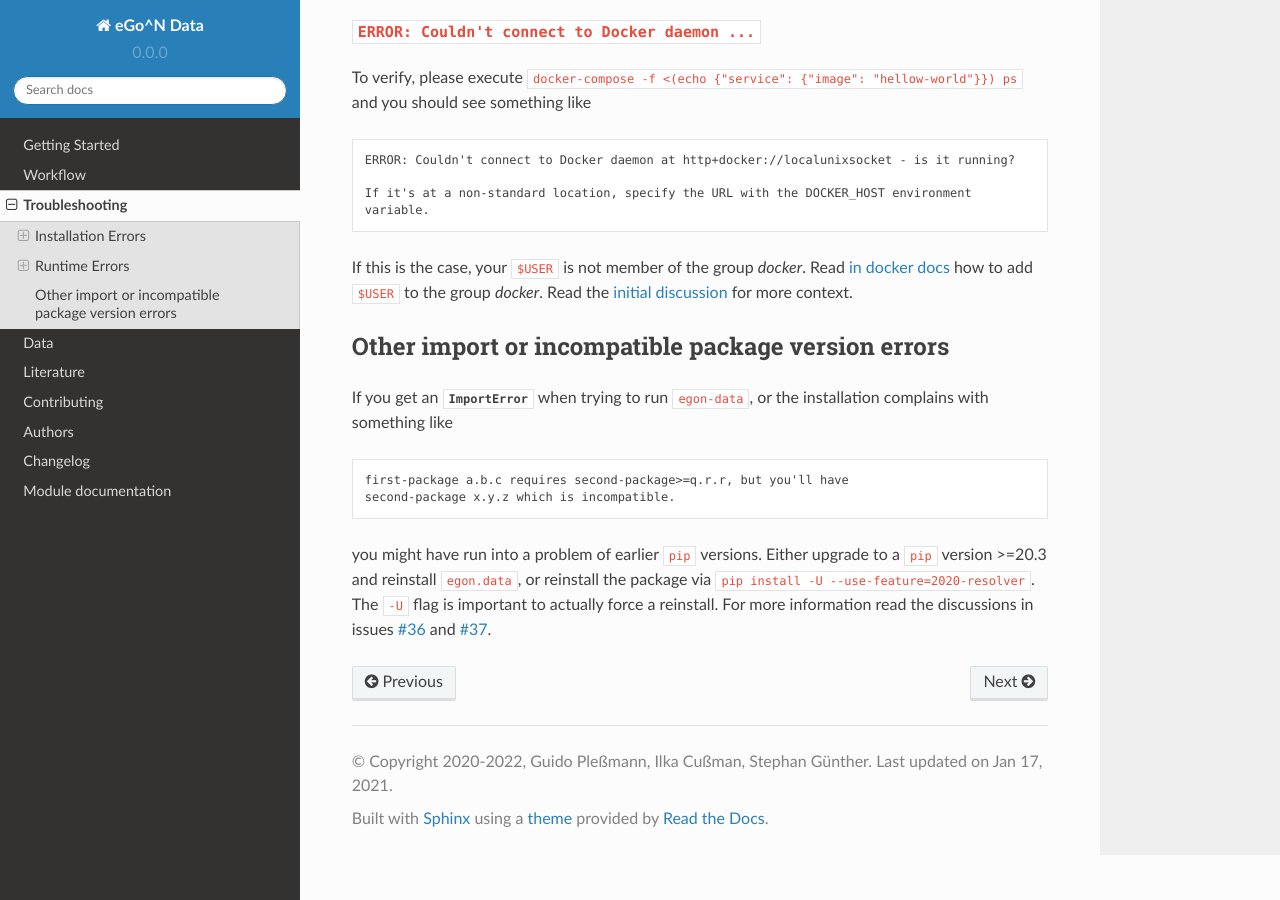
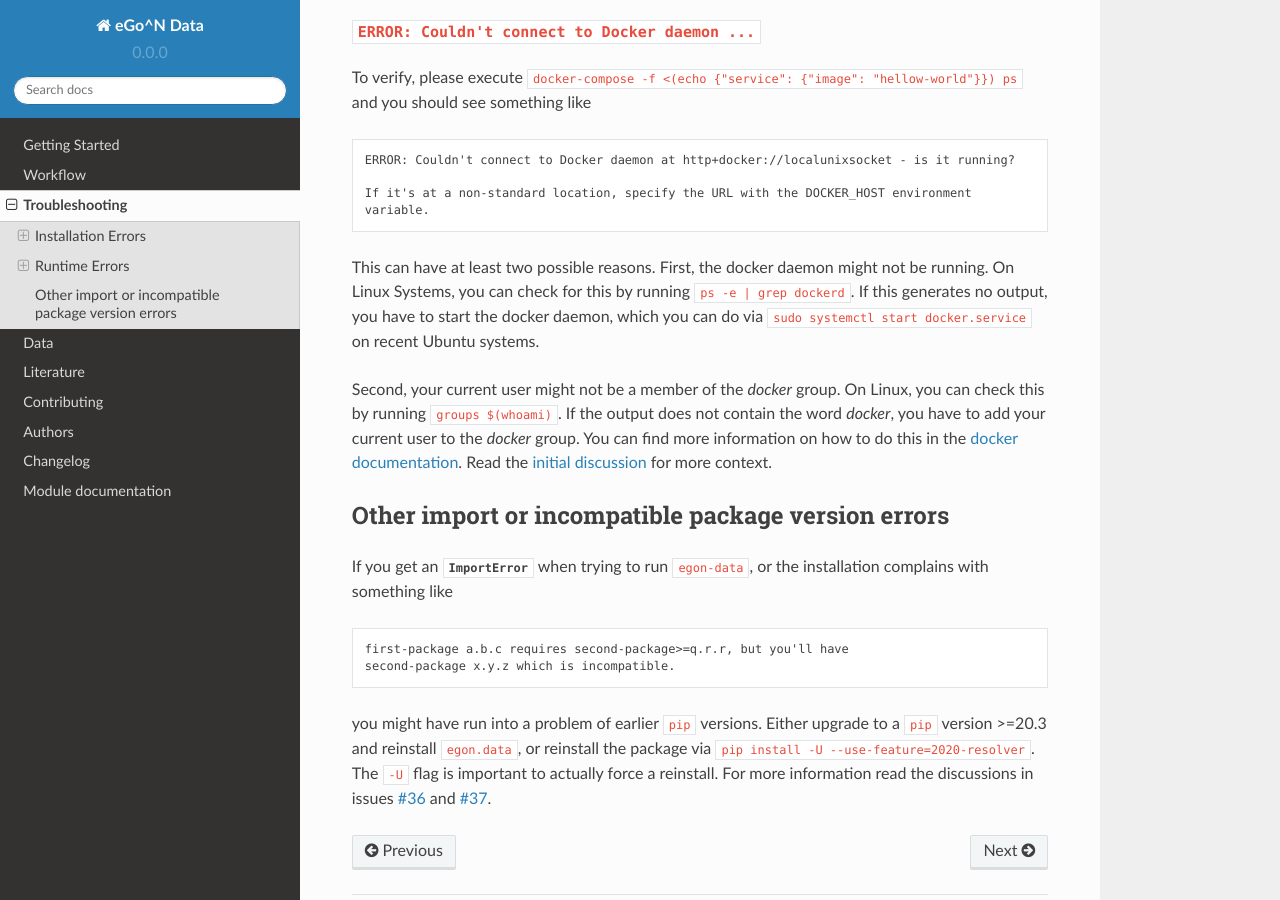
Before and after one commit to openego/eGon-data, a Sphinx documentation site: the page built from docs/troubleshooting.rst, in a window 1280 px wide and 900 px high, scrolled down 549 px. Built offline with Sphinx 7.4.7 and the Read the Docs theme 2.0.0, drawn with Linux system fonts in a browser that asks for light colours.

Commit message:
Explain another "Couldn't connect ..." reason

```diff
--- a/docs/troubleshooting.rst
+++ b/docs/troubleshooting.rst
@@ -41,11 +41,20 @@ To verify, please execute :code:`docker-compose -f <(echo {"service":
     If it's at a non-standard location, specify the URL with the DOCKER_HOST environment
     variable.
 
-If this is the case, your :code:`$USER` is not member of the group `docker`.
-Read `in docker docs <https://docs.docker.com/engine/install/linux-postinstall/
-#manage-docker-as-a-non-root-user>`_
-how to add :code:`$USER` to the group `docker`. Read the :issue:`initial
-discussion <33>` for more context.
+This can have at least two possible reasons. First, the docker daemon
+might not be running. On Linux Systems, you can check for this by
+running :code:`ps -e | grep dockerd`. If this generates no output, you
+have to start the docker daemon, which you can do via :code:`sudo
+systemctl start docker.service` on recent Ubuntu systems.
+
+Second, your current user might not be a member of the `docker` group. On
+Linux, you can check this by running :code:`groups $(whoami)`. If the
+output does not contain the word `docker`, you have to add your current
+user to the `docker` group. You can find more information on how to do
+this in the `docker documentation`_. Read the :issue:`initial discussion
+<33>` for more context.
+
+.. _docker documentation: https://docs.docker.com/engine/install/linux-postinstall/#manage-docker-as-a-non-root-user
 
 
 Other import or incompatible package version errors
```
